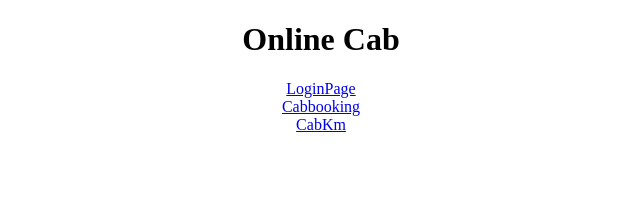
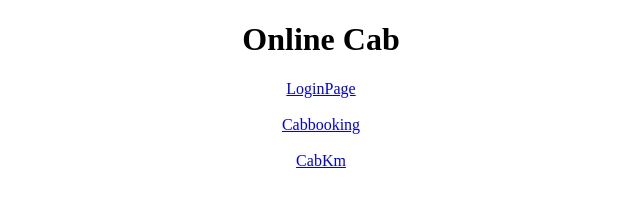
Before and after one commit to swetha9627/cabapp.js, a plain HTML site: page index.html in a window 1280 px wide. Shown: the whole page, without its empty margins (319-959 px from the left). Drawn offline with Linux system fonts and the light colour scheme.

Commit message:
Update index.html

```diff
--- a/index.html
+++ b/index.html
@@ -7,11 +7,11 @@
 <body>
   <center/>
 <h1>Online Cab</h1>
-<a href="login.html" target="_blank">LoginPage</a>
+<a href="login.html" target="_blank">LoginPage</a><br/>
 <br/>
-<a href="Cabbooking.html"  target="_blank">Cabbooking</a>
+<a href="Cabbooking.html"  target="_blank">Cabbooking</a><br/>
 <br/>
-  <a href="cabKm.html"  target="_blank">CabKm</a>
+  <a href="cabKm.html"  target="_blank">CabKm</a><br/>
   <br/>
 </body>
 </html>
```
